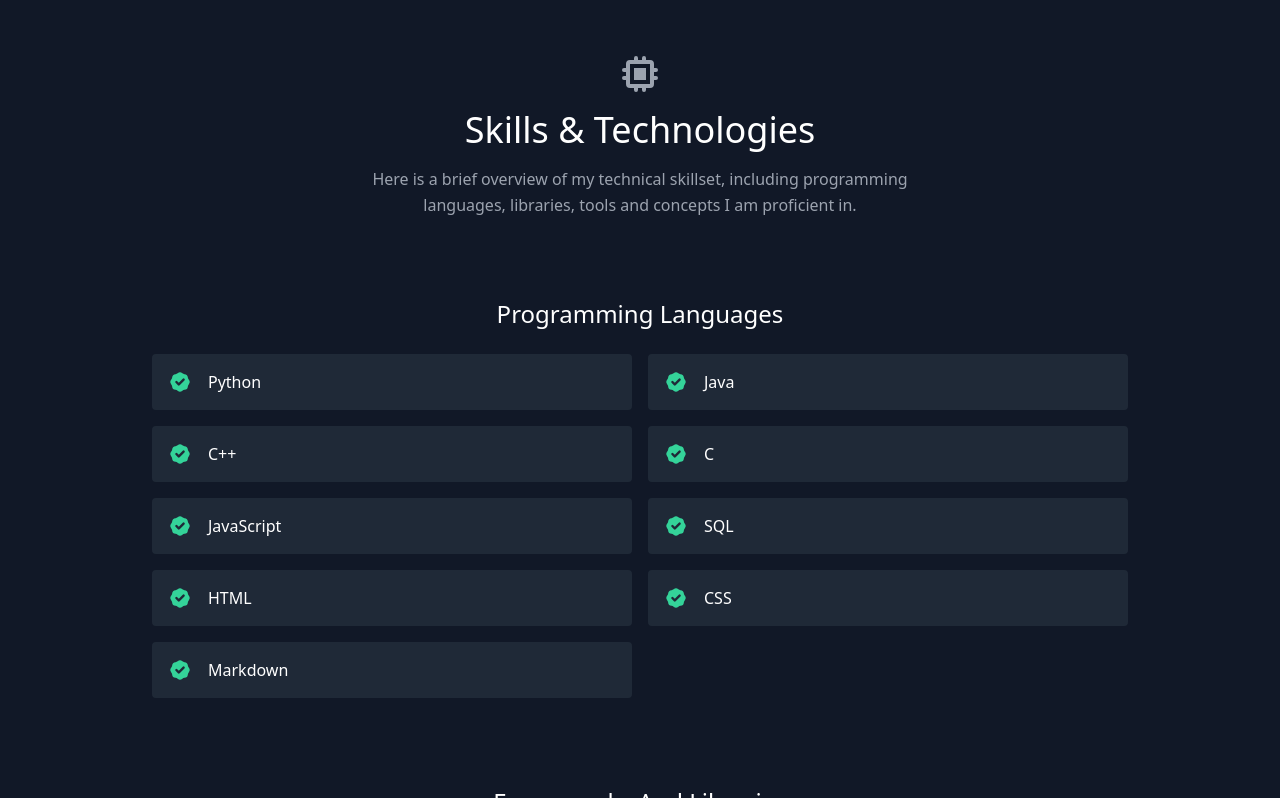
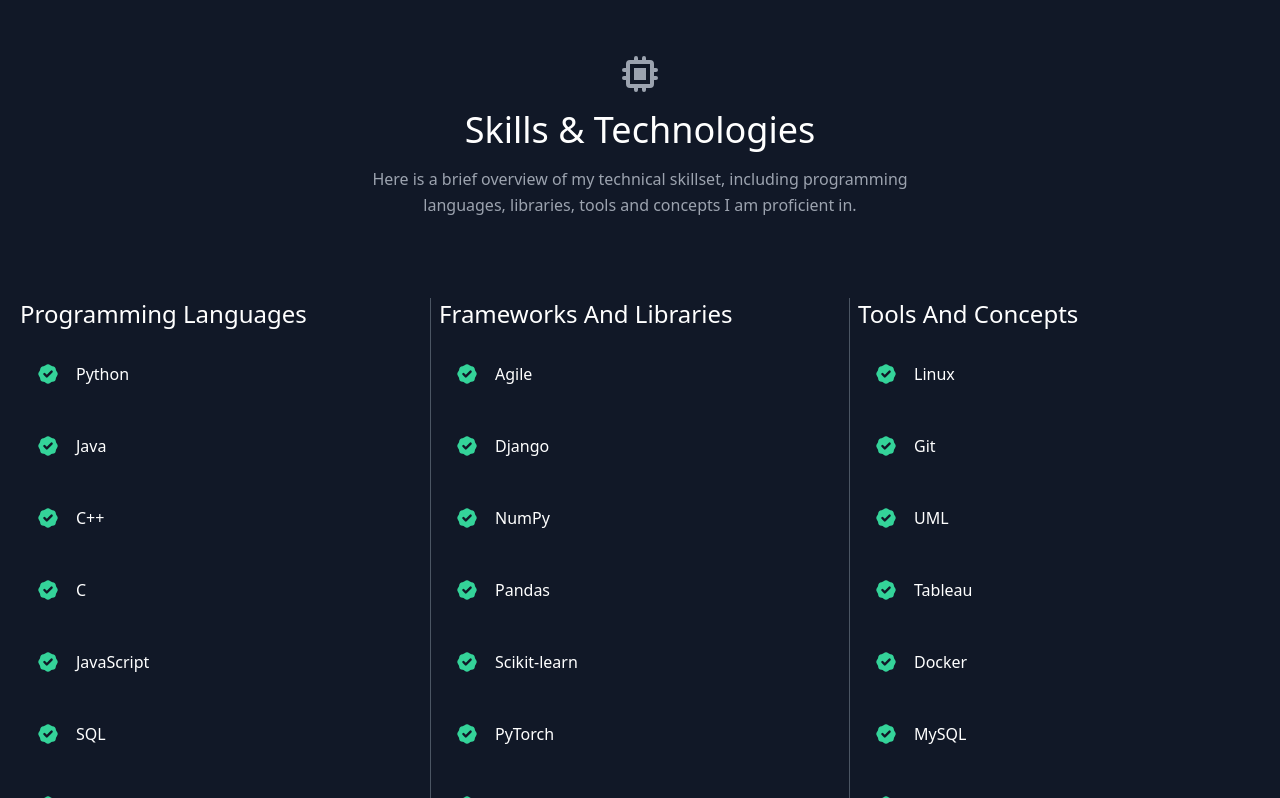
Before and after one commit to mathanmahe/my-portfolio, a React (Create React App) app: page / in a window 1280 px wide. Shown: the part 5884-6682 px from the top of the page. Built offline with nearby package versions, Linux system fonts and the light colour scheme.

Commit message:
Change skills to grid mode

```diff
--- a/src/components/Skills.js
+++ b/src/components/Skills.js
@@ -24,26 +24,28 @@ export default function Skills() {
           </p>
         </div>
 
-        {Object.keys(skills).map((category) => (
-          <div key={category} className="text-center mb-20">
+        <div className="flex flex-wrap -mx-2">
+          {Object.keys(skills).map((category, index, array) => (
+            <div key={category} className={`flex-1 px-2 mb-20 ${index < array.length - 1 ? 'border-r border-gray-600' : ''}`}
+            >
               <h3 className="sm:text-2xl text-xl font-medium title-font text-white mb-4">
               {capitalizeFirstLetterOfEachWord(addSpacesBeforeCapitalLetters(category))} {/* Capitalize first letter of each word and add spaces */}
               </h3>
-            <div className="flex flex-wrap lg:w-4/5 sm:mx-auto sm:mb-2 -mx-2">
+              <div className="grid grid-cols2 gap-4">
                 {skills[category].map((skill) => (
-                <div key={skill} className="p-2 sm:w-1/2 w-full">
-                  <div className="bg-gray-800 rounded flex p-4 h-full items-center">
+                  <div key={skill} className="flex p-4 h-full items-center">
                       <BadgeCheckIcon className="text-green-400 w-6 h-6 flex-shrink-0 mr-4" />
                       <span className="title-font font-medium text-white">
                         {skill}
                       </span>
-                  </div>
                     </div>
                 ))}
               </div>
             </div>
           ))}
         </div>
+
+      </div>
     </section>
   );
 }
```
Lines whose indentation alone changed are shown as unchanged.
